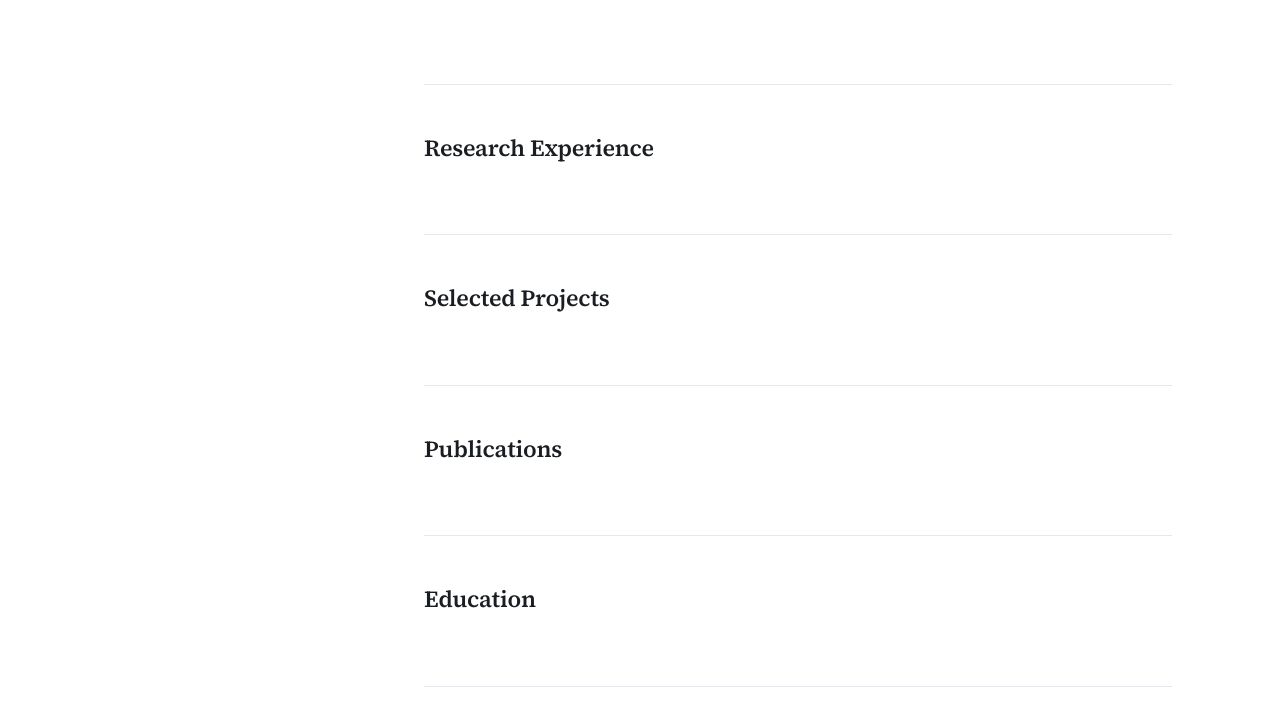
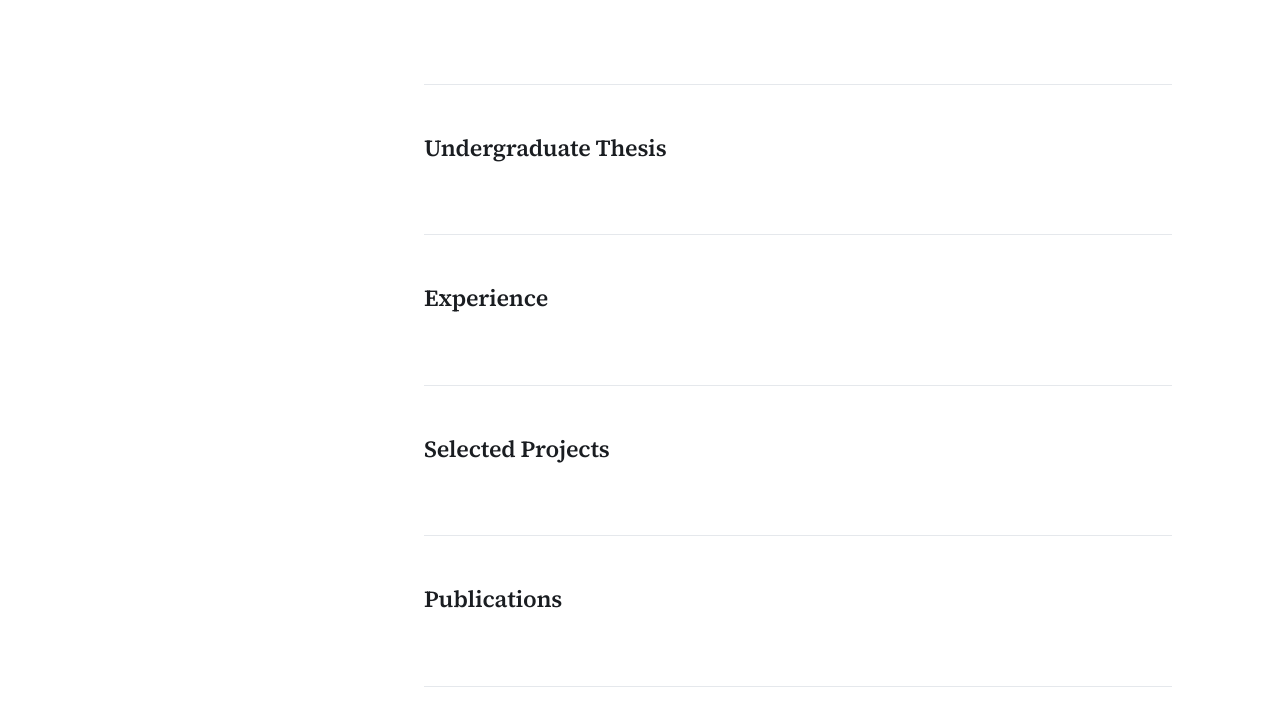
Before and after one commit to Joy2004114/Joy2004114.github.io, a plain HTML site: page index.html in a window 1280 px wide. Shown: the part 64-792 px from the top of the page. Drawn offline with Linux system fonts and the light colour scheme.

Commit message:
Update index.html

```diff
--- a/index.html
+++ b/index.html
@@ -80,8 +80,13 @@
       <main class="main-content" id="main-content">
         <section class="content-section" id="home" aria-label="Introduction"></section>
 
+        <section class="content-section" id="thesis" aria-labelledby="heading-thesis">
+          <h2 class="section-heading" id="heading-thesis">Undergraduate Thesis</h2>
+          <div id="thesis-content"></div>
+        </section>
+
         <section class="content-section" id="experience" aria-labelledby="heading-experience">
-          <h2 class="section-heading" id="heading-experience">Research Experience</h2>
+          <h2 class="section-heading" id="heading-experience">Experience</h2>
           <div id="experience-list"></div>
         </section>
 
```
